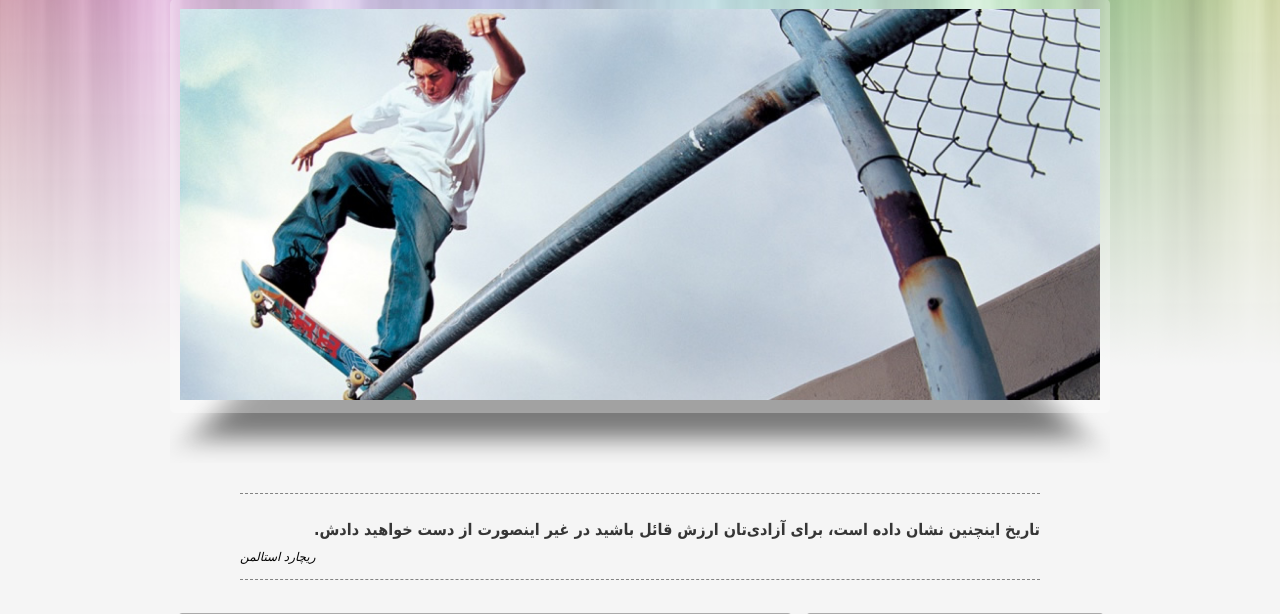
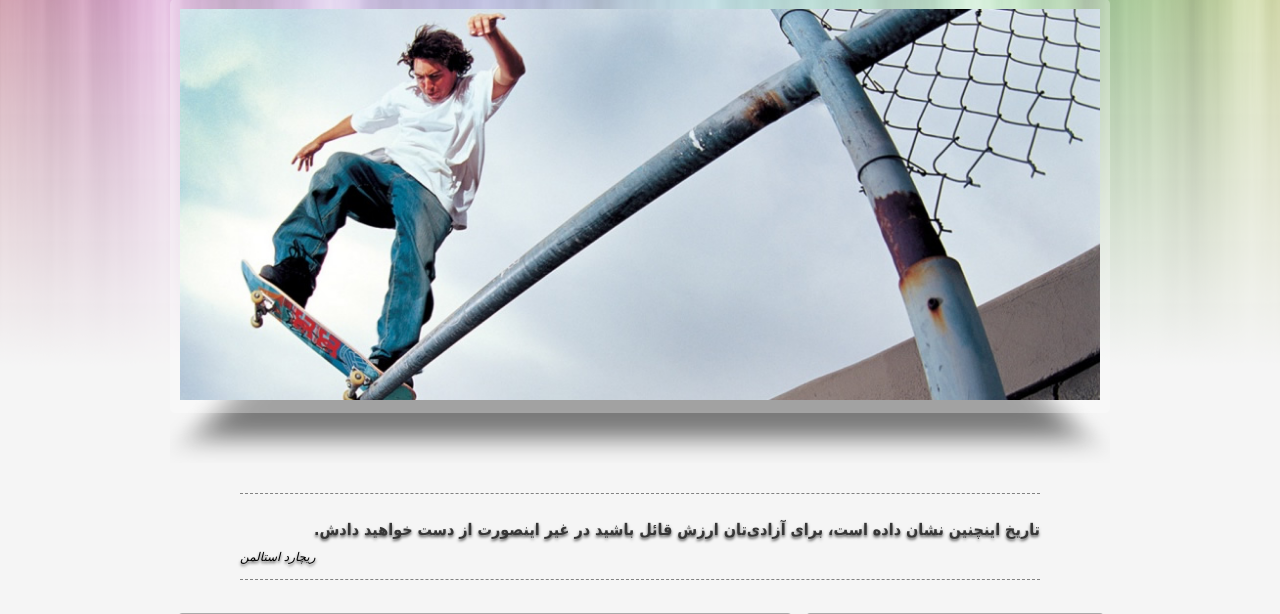
Before and after one commit to arashm/Mashhad-LUG-Theme, a PHP site: page / in a window 1280 px wide. Shown: the part 86-700 px from the top of the page. Run offline with PHP 8.4, Linux system fonts and the light colour scheme.

Commit message:
some sexy shadow for quote

```diff
--- a/css/style.css
+++ b/css/style.css
@@ -133,6 +133,7 @@ h3 {
     width: 800px;
     margin: 30px auto;
     padding: 15px 0;
+    text-shadow: 0px 2px 3px #555555;
 /*    display: block;*/
 }
 
```
